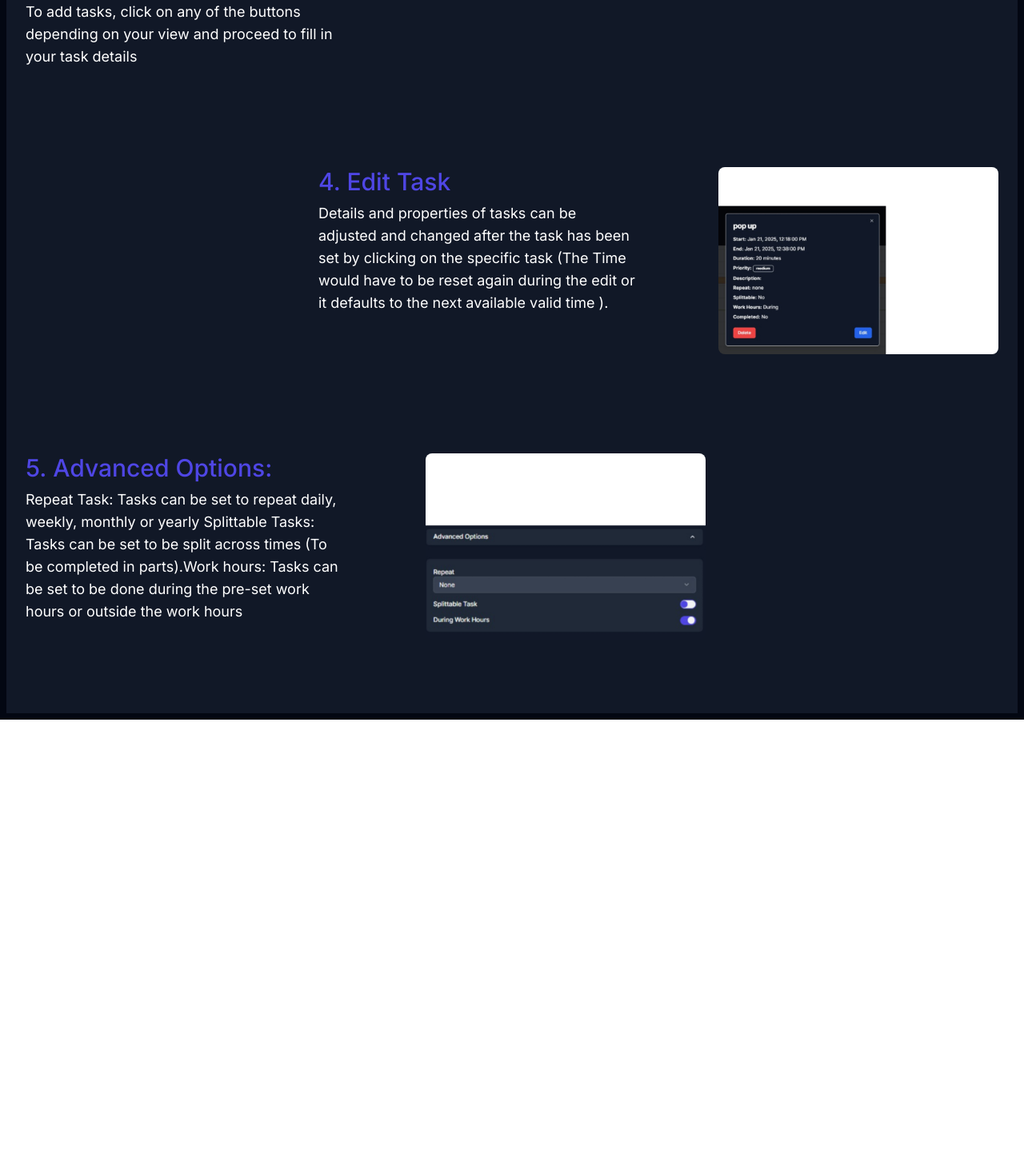
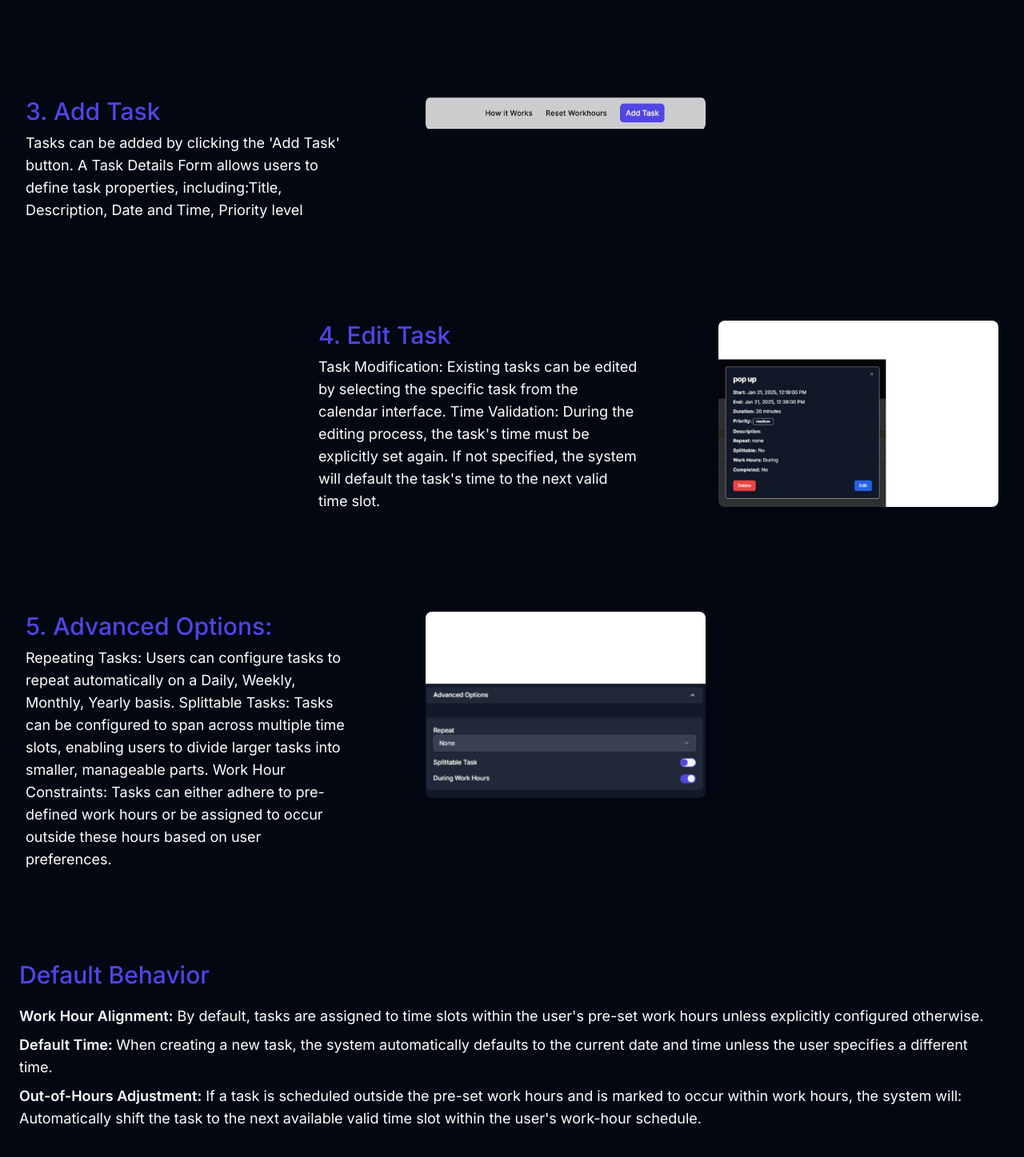
Before and after one commit to Pauleye12/TaskPlanner, a Next.js app: page /how-it-works in a window 1280 px wide. Shown: the part 863-2310 px from the top of the page at 80% size. Before the commit the page ends 1763 px from the top, so only its background shows below. Built offline with nearby package versions, Linux system fonts and the light colour scheme.

Commit message:
modified how it works page and improved the calender UI

```diff
--- a/app/how-it-works/page.tsx
+++ b/app/how-it-works/page.tsx
@@ -6,14 +6,14 @@ const Docs = [
     id: 1,
     Title: "Set Up Work-Hour",
     content:
-      "On launch of the app, you will be required to set up your work-hour to better help you organise your tasks. *you can still proceed to change your work hour anytime from the navigation links.",
+      " Upon launching the application for the first time, users are prompted to configure their work-hour preferences. This allows the app to organize tasks more efficiently by aligning them with the user's working schedule. Work hours can be modified at any time via the navigation menu, giving users flexibility in adjusting their schedule as needed.",
     image: "/Images/workhourBg.jpg",
   },
   {
     id: 2,
     Title: "Calendar View",
     content:
-      "After setting up your work hours, the default view for the task calendar is the day view. For personal preference, the view can be toggled from day to week to monthly view.",
+      "The app defaults to a Day View of the task calendar after the initial work-hour setup. Users can toggle between three calendar views for better usability. Day View - Displays tasks for the current day in hourly slots. Week View - Provides a weekly overview of tasks. Month View - Shows tasks for the entire month, offering a macro-level perspective of the schedule.",
     image: "/Images/calendar.jpeg",
   },
 
@@ -21,7 +21,7 @@ const Docs = [
     id: 3,
     Title: "Add Task",
     content:
-      "To add tasks, click on any of the buttons depending on your view and proceed to fill in your task details",
+      "Tasks can be added by clicking the 'Add Task' button. A Task Details Form allows users to define task properties, including:Title, Description, Date and Time, Priority level",
     image: "/Images/buttons.jpg",
   },
 
@@ -29,7 +29,7 @@ const Docs = [
     id: 4,
     Title: "Edit Task",
     content:
-      "Details and properties of tasks can be adjusted and changed after the task has been set by clicking on the specific task (The Time would have to be reset again during the edit or it defaults to the next available valid time ).",
+      "Task Modification: Existing tasks can be edited by selecting the specific task from the calendar interface. Time Validation: During the editing process, the task's time must be explicitly set again. If not specified, the system will default the task's time to the next valid time slot.",
     image: "/Images/editBg.jpg",
   },
 
@@ -37,17 +37,39 @@ const Docs = [
     id: 5,
     Title: "Advanced Options: ",
     content:
-      "Repeat Task: Tasks can be set to repeat daily, weekly, monthly or yearly Splittable Tasks: Tasks can be set to be split across times (To be completed in parts).Work hours: Tasks can be set to be done during the pre-set work hours or outside the work hours",
+      "Repeating Tasks: Users can configure tasks to repeat automatically on a Daily, Weekly, Monthly, Yearly basis. Splittable Tasks: Tasks can be configured to span across multiple time slots, enabling users to divide larger tasks into smaller, manageable parts. Work Hour Constraints: Tasks can either adhere to pre-defined work hours or be assigned to occur outside these hours based on user preferences.",
     image: "/Images/advancedBg.jpg",
   },
 ];
 const HowItWorks = () => {
   return (
-    <div className="w-full py-20  flex justify-center items-center bg-gray-900 ">
+    <div className="w-full py-20  flex justify-center items-center  ">
       <div className="max-w-[1300px] px-4 w-full flex flex-col gap-[100px] ">
         {Docs.map((doc, index) => (
           <DocsCard {...doc} key={index} />
         ))}
+        <div className="w-full text-white text-lg flex flex-col gap-2 ">
+          <h1 className="text-3xl text-indigo-600 font-medium mb-3 ">
+            Default Behavior
+          </h1>
+          <p>
+            <span className="font-semibold">Work Hour Alignment:</span> By
+            default, tasks are assigned to time slots within the user&apos;s
+            pre-set work hours unless explicitly configured otherwise.
+          </p>
+          <p>
+            <span className="font-semibold">Default Time: </span> When creating
+            a new task, the system automatically defaults to the current date
+            and time unless the user specifies a different time.
+          </p>
+          <p>
+            <span className="font-semibold">Out-of-Hours Adjustment:</span> If a
+            task is scheduled outside the pre-set work hours and is marked to
+            occur within work hours, the system will: Automatically shift the
+            task to the next available valid time slot within the user&apos;s
+            work-hour schedule.
+          </p>
+        </div>
       </div>
     </div>
   );
--- a/components/TaskCalendar.tsx
+++ b/components/TaskCalendar.tsx
@@ -153,9 +153,9 @@ const TaskCalendar: React.FC = () => {
   );
 
   return (
-    <div className="w-full flex justify-center pt-5 px-4 items-center ">
+    <div className="w-full flex justify-center pt-5 md:px-4 px-2 items-center ">
       <div className="w-full max-w-[1300px]   overflow-hidden">
-        <div className="p-6 bg-gray-900 rounded-lg ">
+        <div className="md:p-6 px-3 py-6 bg-gray-900 rounded-lg ">
           <div className="mb-4 flex justify-between items-center">
             <h2 className="text-2xl font-bold text-white">Your Tasks</h2>
             <OverdueTasksWarning />
```
